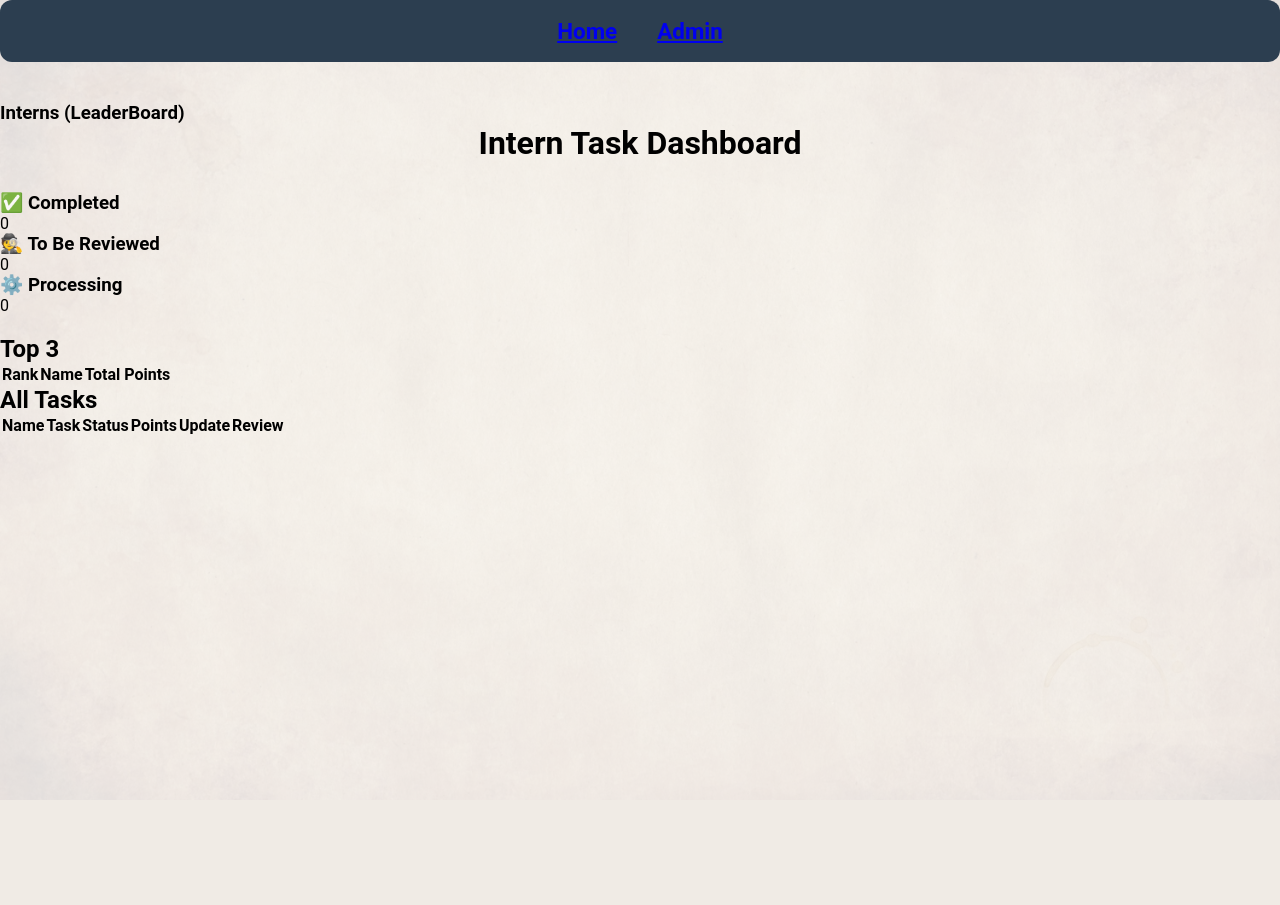
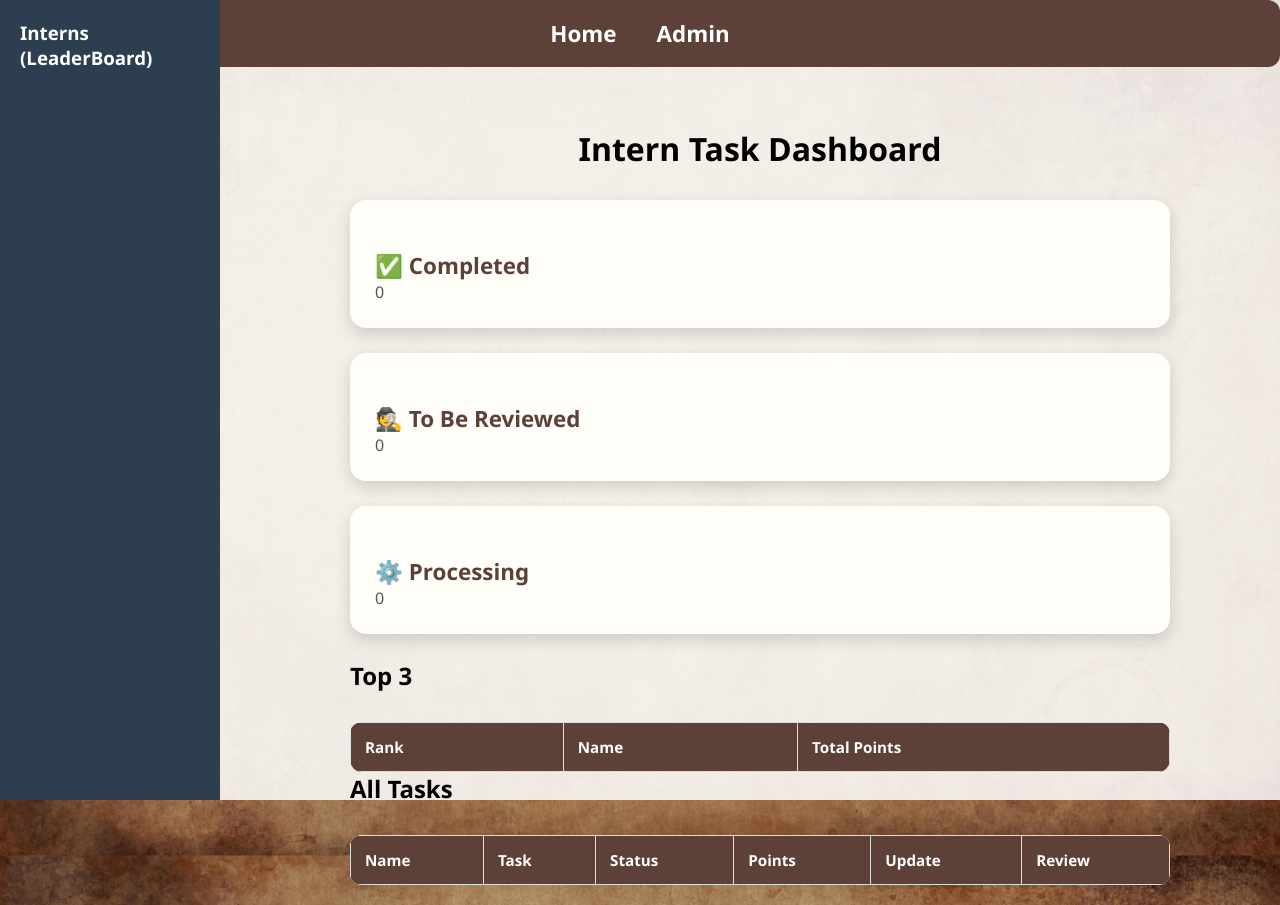
Before and after one commit to moulik3637/intern, a Flask app: page / in a window 1280 px wide. Before the commit the page ends 800 px from the top, so only its background shows below. Run offline with Flask 3, Linux system fonts and the light colour scheme; data that the repository does not hold is empty.

Commit message:
style.css

```diff
--- a/static/style.css
+++ b/static/style.css
@@ -2,8 +2,8 @@
 * {
     margin: 0;
     padding: 0;
- box-sizing: border-box;
- font-family: 'Roboto', sans-serif;
+    box-sizing: border-box;
+    font-family: 'Segoe UI', Tahoma, Geneva, Verdana, sans-serif;
 }
 
 /* Background Image */
@@ -22,16 +22,11 @@ body::before {
     z-index: -1;
 }
 
-/* Typography Base */
-body {
- font-family: 'Roboto', sans-serif;
- font-size: 1rem; /* Base font size */
-}
-
 /* Navbar */
 .navbar {
- background-color: #2c3e50; /* Deep Blue */
+    background-color: #5d4037;
     padding: 18px 30px;
+    color: white;
     font-size: 1.4rem;
     font-weight: bold;
     border-radius: 12px;
@@ -86,7 +76,7 @@ body {
     font-size: 1.4rem;
     font-weight: bold;
     margin-top: 25px;
- color: #2c3e50; /* Deep Blue */
+    color: #5d4037;
 }
 
 
@@ -171,7 +161,7 @@ table th, table td {
 }
 
 table th {
- background-color: #2c3e50; /* Deep Blue */
+    background-color: #5d4037;
     color: white;
 }
 
@@ -314,11 +304,10 @@ table th {
     display: flex;
 }
 
-.dashboard-container {
-    display: flex;
-}
-
 .sidebar {
+    width: 220px;
+    background: #2c3e50;
+    color: white;
     padding: 20px;
     height: 100vh;
     position: fixed;
```
Also changed, not shown: other parts of static/style.css (+22 -19 lines).
